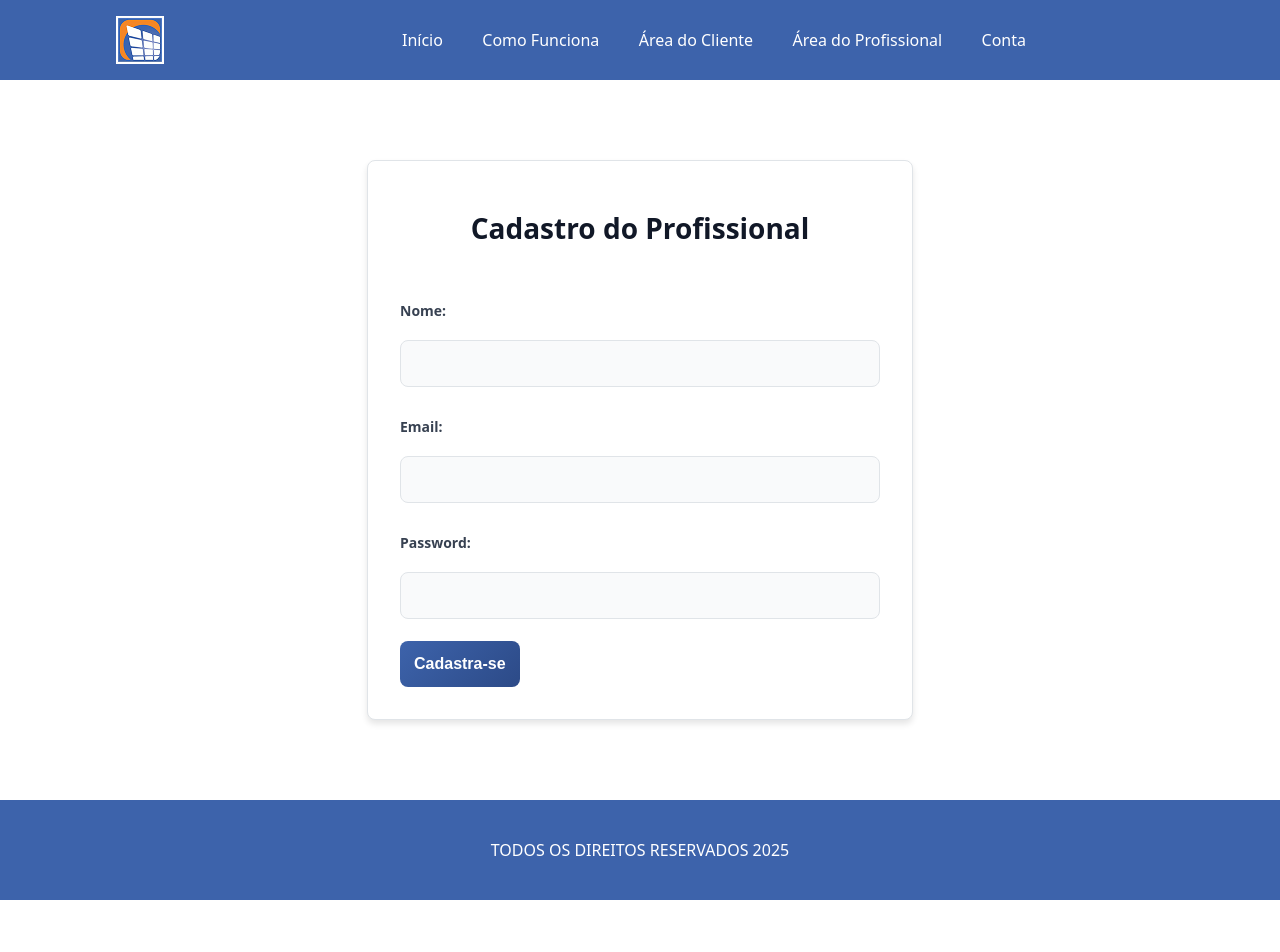
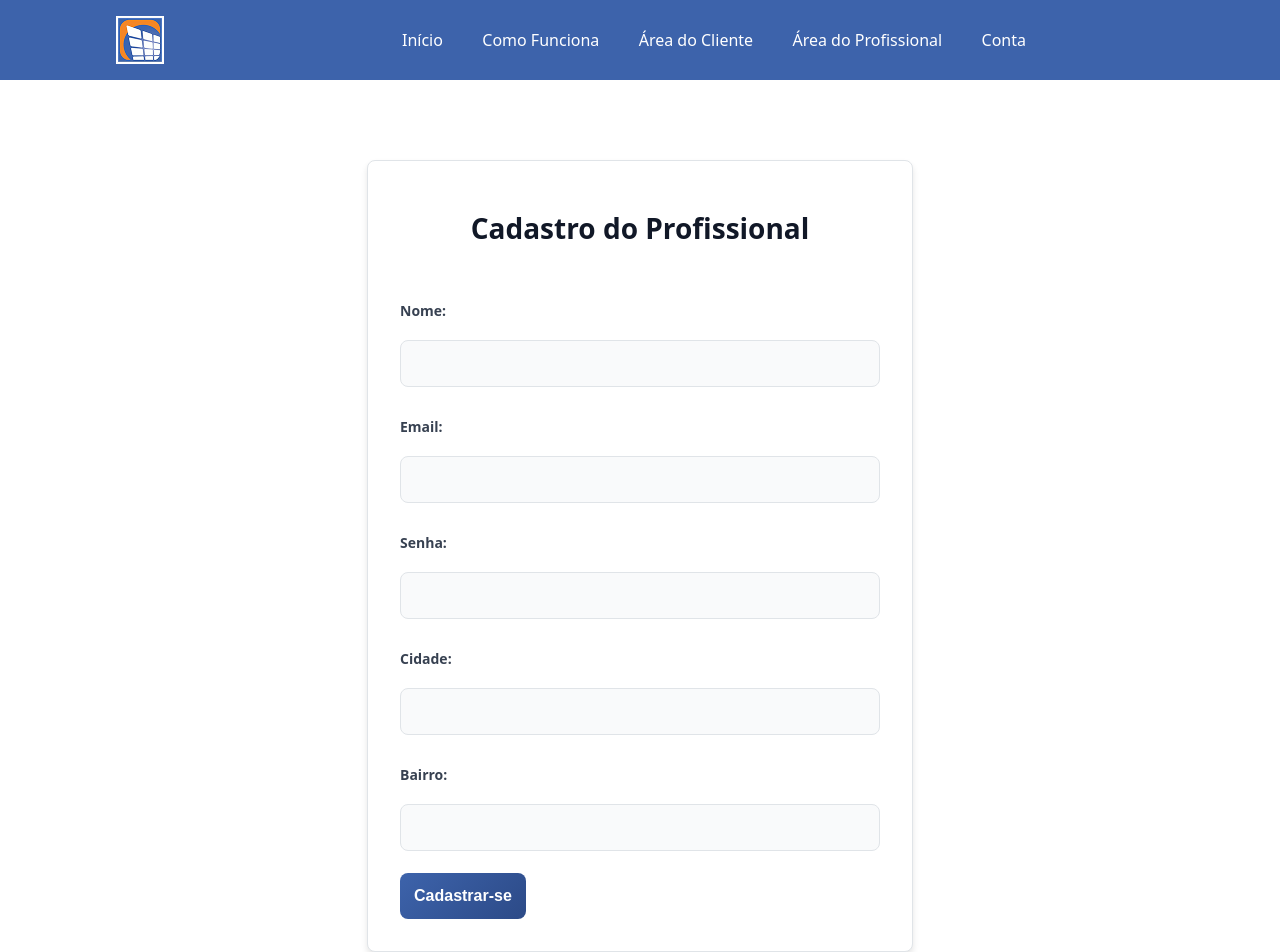
Before and after one commit to Corsino-Software-House/portal-eletricista-website, a React (Vite) app in the folder portal-eletricista/: page /cadastro-profissional in a window 1280 px wide. Shown: the top 952 px of the page. Before the commit the page ends 900 px from the top, so only its background shows below. Built offline with nearby package versions, Linux system fonts and the light colour scheme.

Commit message:
:sparkles: feat: Implementa formulário de cadastro de cliente e profissional com validação

```diff
--- a/portal-eletricista/src/components/cadastrocliente/FormCadastroCliente.tsx
+++ b/portal-eletricista/src/components/cadastrocliente/FormCadastroCliente.tsx
@@ -1,28 +1,87 @@
+import { useForm } from "react-hook-form";
 import "./styles.css";
+import { cadastroCliente } from "../../services/cadastroCliente.service";
+import { useState } from "react";
+import { useNavigate } from "react-router-dom";
+
+type FormData = {
+  nome: string;
+  email: string;
+  senha: string;
+};
 
 export default function CadastroCliente() {
+  const {
+    register,
+    handleSubmit,
+    reset,
+    formState: { errors },
+  } = useForm<FormData>();
+
+  const [mensagem, setMensagem] = useState("");
+  const navigate = useNavigate();
+
+  const onSubmit = async (data: FormData) => {
+    try {
+      const resposta = await cadastroCliente(data.nome, data.email, data.senha);
+      setMensagem("Cliente cadastrado com sucesso!");
+      console.log(resposta);
+      reset();
+      navigate("/areadocliente");
+    } catch (erro) {
+      setMensagem("Erro ao cadastrar. Verifique os dados.");
+      console.error(erro);
+    }
+  };
+
   return (
-    <>
-
-        <form className="cadastro-cliente">
+    <form className="cadastro-cliente" onSubmit={handleSubmit(onSubmit)}>
       <h2>Cadastro do Cliente</h2>
 
       <div className="form-group">
         <label htmlFor="name">Nome</label>
-            <input type="name" id="name" name="name" required />
+        <input
+          id="name"
+          {...register("nome", { required: "Nome é obrigatório" })}
+        />
+        {errors.nome && <p className="erro">{errors.nome.message}</p>}
       </div>
+
       <div className="form-group">
         <label htmlFor="email">Email:</label>
-            <input type="email" id="email" name="email" required />
-          </div>
-          <div className="form-group">
-            <label htmlFor="password">Password:</label>
-            <input type="password" id="password" name="password" required />
+        <input
+          id="email"
+          type="email"
+          {...register("email", {
+            required: "Email é obrigatório",
+            pattern: {
+              value: /^[^@ ]+@[^@ ]+\.[^@ .]{2,}$/,
+              message: "Formato de email inválido",
+            },
+          })}
+        />
+        {errors.email && <p className="erro">{errors.email.message}</p>}
       </div>
 
-          <button type="submit">Cadastra-se</button>
+      <div className="form-group">
+        <label htmlFor="password">Senha:</label>
+        <input
+          id="password"
+          type="password"
+          {...register("senha", {
+            required: "Senha é obrigatória",
+            minLength: {
+              value: 6,
+              message: "A senha deve ter pelo menos 6 caracteres",
+            },
+          })}
+        />
+        {errors.senha && <p className="erro">{errors.senha.message}</p>}
+      </div>
+
+      <button type="submit">Cadastrar-se</button>
+
+      {mensagem && <p className="mensagem">{mensagem}</p>}
     </form>
-
-    </>
   );
 }
--- a/portal-eletricista/src/components/cadastroprofissional/FormCadastroProfissional.tsx
+++ b/portal-eletricista/src/components/cadastroprofissional/FormCadastroProfissional.tsx
@@ -1,27 +1,110 @@
 import "./styles.css";
+import { useForm } from "react-hook-form";
+import { useState } from "react";
+import { cadastroProfissional } from "../../services/cadastroProfissional.service";
+import { useNavigate } from "react-router-dom";
+
+type FormData = {
+  nome: string;
+  email: string;
+  senha: string;
+  cidade: string;
+  bairro: string;
+};
 
 export default function CadastroProfissional() {
+  const {
+    register,
+    handleSubmit,
+    reset,
+    formState: { errors },
+  } = useForm<FormData>();
+
+  const [mensagem, setMensagem] = useState("");
+  const navigate = useNavigate();
+
+  const onSubmit = async (data: FormData) => {
+    try {
+      const resposta = await cadastroProfissional(
+        data.nome,
+        data.email,
+        data.senha,
+        data.cidade,
+        data.bairro
+      );
+      localStorage.setItem("profissionalId", String(resposta.id));
+      setMensagem("Profissional cadastrado com sucesso!");
+      console.log(resposta);
+      reset(); // limpa os campos
+      navigate("/areadoprofissional/completar-perfil");
+    } catch (erro) {
+      setMensagem("Erro ao cadastrar. Verifique os dados.");
+      console.error(erro);
+    }
+  };
+
   return (
-    <>
-      <form className="cadastro-prossional">
+    <form className="cadastro-prossional" onSubmit={handleSubmit(onSubmit)}>
       <h2>Cadastro do Profissional</h2>
 
       <div className="form-group">
-          <label htmlFor="name">Nome:</label>
-          <input type="name" id="name" name="name" required />
+        <label htmlFor="nome">Nome:</label>
+        <input
+          id="nome"
+          {...register("nome", { required: "Nome é obrigatório" })}
+        />
+        {errors.nome && <p className="erro">{errors.nome.message}</p>}
       </div>
+
       <div className="form-group">
         <label htmlFor="email">Email:</label>
-          <input type="email" id="email" name="email" required />
-        </div>
-        <div className="form-group">
-          <label htmlFor="password">Password:</label>
-          <input type="password" id="password" name="password" required />
+        <input
+          id="email"
+          type="email"
+          {...register("email", {
+            required: "Email é obrigatório",
+            pattern: {
+              value: /^[^@ ]+@[^@ ]+\.[^@ .]{2,}$/,
+              message: "Email inválido",
+            },
+          })}
+        />
+        {errors.email && <p className="erro">{errors.email.message}</p>}
       </div>
 
+      <div className="form-group">
+        <label htmlFor="senha">Senha:</label>
+        <input
+          id="senha"
+          type="password"
+          {...register("senha", {
+            required: "Senha é obrigatória",
+            minLength: { value: 6, message: "Mínimo 6 caracteres" },
+          })}
+        />
+        {errors.senha && <p className="erro">{errors.senha.message}</p>}
+      </div>
 
-        <button type="submit">Cadastra-se</button>
+      <div className="form-group">
+        <label htmlFor="cidade">Cidade:</label>
+        <input
+          id="cidade"
+          {...register("cidade", { required: "Cidade é obrigatória" })}
+        />
+        {errors.cidade && <p className="erro">{errors.cidade.message}</p>}
+      </div>
+
+      <div className="form-group">
+        <label htmlFor="bairro">Bairro:</label>
+        <input
+          id="bairro"
+          {...register("bairro", { required: "Bairro é obrigatório" })}
+        />
+        {errors.bairro && <p className="erro">{errors.bairro.message}</p>}
+      </div>
+
+      <button type="submit">Cadastrar-se</button>
+      {mensagem && <p className="mensagem">{mensagem}</p>}
     </form>
-    </>
   );
 }
--- a/portal-eletricista/src/pages/cadastrodocliente/CadastroDoCliente.tsx
+++ b/portal-eletricista/src/pages/cadastrodocliente/CadastroDoCliente.tsx
@@ -6,6 +6,7 @@ import "./styles.css";
 export default function cadastrocliente() {
   return (
     <>
+
       <Header />
 
         <CadastroCliente />
```
Lines whose indentation alone changed are shown as unchanged.
